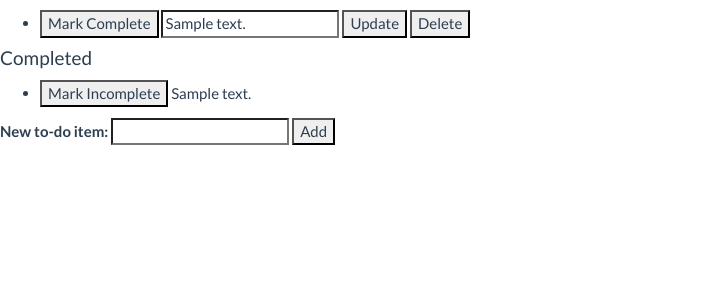
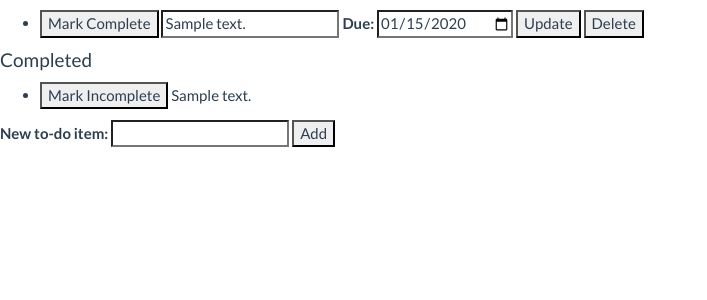
Before and after one commit to imbryan/to-do, a Flask app: template templates/index.html in a window 1280 px wide. Shown: the part 114-414 px from the top of the page, without its empty margins (0-707 px from the left). Run offline with Flask 2, Linux system fonts and the light colour scheme; the template is opened without the code that fills it: values that come from a table or form of the project are taken from there, others are empty; the visitor is signed in with stand-in values (Sample User, id 1); tables that the repository leaves empty hold one stand-in row (values such as "Sample post"); some libraries are stand-ins or nearby versions.

Commit message:
implemented todo dates

```diff
--- a/app.py
+++ b/app.py
@@ -3,6 +3,7 @@ from models import db, User, ToDO
 from decouple import config
 from auth import bp as auth_bp
 from werkzeug.exceptions import abort
+import datetime
 
 # Flask
 app = Flask(__name__)
@@ -60,6 +61,11 @@ def change(id):
                 ToDO.query.filter_by(id=id).delete()
             elif 'update' in request.form:
                 todo.text = request.form['todotext']
+
+                date_text = request.form['date'].split('-')
+                new_date = datetime.date(year=int(date_text[0]), month=int(date_text[1]), day=int(date_text[2]))
+
+                todo.due_date = new_date
             elif 'complete' in request.form:
                 todo.complete = True
             elif 'restore' in request.form:
--- a/templates/index.html
+++ b/templates/index.html
@@ -13,6 +13,8 @@
             <form method="post" action="{{ url_for('change', id=todo.id) }}">
                 <input type="submit" value="Mark Complete" id="complete" name="complete">
                 <input name="todotext" id="todotext" value="{{ todo.text }}" required>
+                <label for="date">Due: </label>
+                <input type="date" name="date" id="date" value="{{ todo.due_date }}">
                 <input type="submit" value="Update" id="update" name="update">
                 <input type="submit" value="Delete" name="delete" onclick="return confirm('Confirm deletion?');">
             </form></li>
@@ -32,7 +34,7 @@
         {% endif %}
 
         <form method="post">
-            <label for="add">New to-do item: </label>
+            <label for="new">New to-do item: </label>
             <input name="new" id="new" required>
             <input type="submit" value="Add">
         </form>
```
